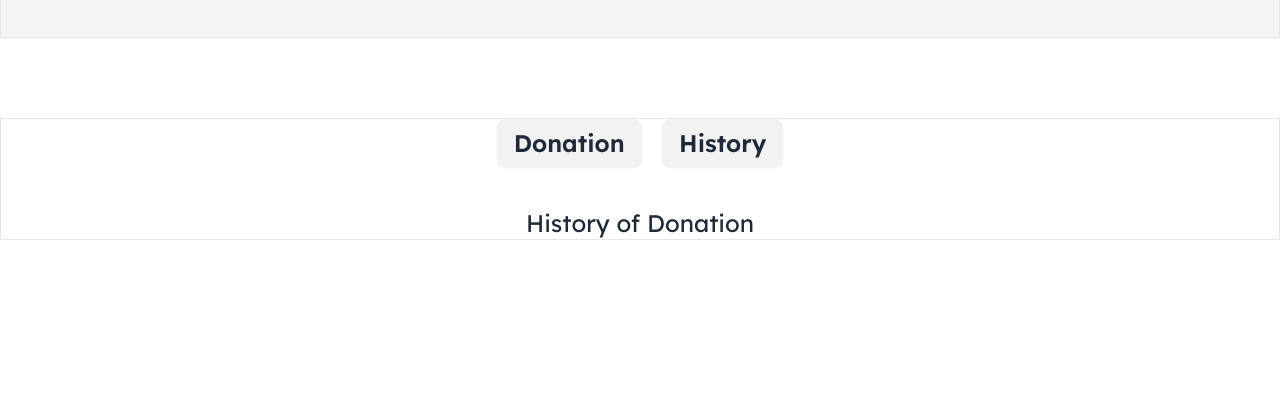
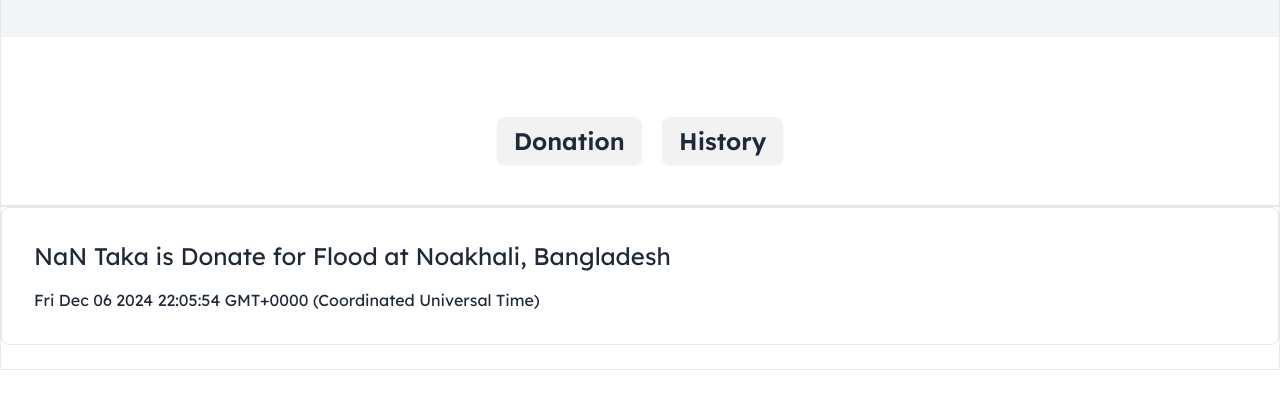
Before and after one commit to masudulalam/RB9A5, a plain HTML site: page index.html in a window 1280 px wide. Both pictures are taken after a click on the button "History". Shown: the part 93-502 px from the top of the page. Drawn offline with nearby package versions, Linux system fonts and the light colour scheme.

Commit message:
added history section

```diff
--- a/index.html
+++ b/index.html
@@ -12,9 +12,9 @@
 </head>
 
 <body>
-    <header class="bg-gray-100 xl:container mx-auto border">
+    <header class="xl:container mx-auto border">
         <!-- Navbar -->
-        <nav class="flex justify-around text-2xl py-10">
+        <nav class="flex justify-around text-2xl py-10 bg-gray-100">
             <button class="btn text-2xl bg-[#B4F461]">Blog</button>
             <div class="flex items-center">
                 <img class="pr-2" src="./assets/logo.png" alt="logo image">
@@ -26,14 +26,15 @@
                 <p>BDT</p>
             </div>
         </nav>
-    </header>
-    <main class="lg:container mx-auto border mt-20">
-        <div class="text-center mb-10">
+        <!-- Banner Section -->
+        <div class="text-center mb-10 mt-20">
             <button id="btn-donation" class="btn text-2xl mr-4">Donation</button>
             <button id="btn-history" class="btn text-2xl">History</button>
         </div>
-        <!-- donation card -->
-        <div id="donation-card" class="flex gap-8 border rounded-lg p-8">
+    </header>
+    <main class="lg:container mx-auto border">
+        <!-- donation card  section -->
+        <section id="donation-card" class="flex gap-8 border rounded-lg p-8">
             <div class="w-2/5">
                 <img src="./assets/noakhali.png" alt="image">
             </div>
@@ -44,17 +45,21 @@
                     <p id="display-donation-amount">0</p>
                     <p>BDT</p>
                 </div>
-                <h2 class="text-2xl pt-4">Donate for Flood at Noakhali, Bangladesh</h2>
-                <p class="py-4"> The recent floods in Noakhali have caused significant damage to homes  infrastructure. Your donation will help provide essential supplies and  to those affected by this disaster. Every contribution, big or small, makes  difference. Please join us in supporting the relief efforts and making a positive impact on the lives of those in need.</p>
-                <input type="text" id="input-donation-amount" class="block input input-bordered w-full max-w-xs" placeholder="Write Donation Amount">
+                <h2 id="donate-title" class="text-2xl pt-4">Donate for Flood at Noakhali, Bangladesh</h2>
+                <p class="py-4"> The recent floods in Noakhali have caused significant damage to homes infrastructure.
+                    Your donation will help provide essential supplies and to those affected by this disaster. Every
+                    contribution, big or small, makes difference. Please join us in supporting the relief efforts and
+                    making a positive impact on the lives of those in need.</p>
+                <input type="text" id="input-donation-amount" class="block input input-bordered w-full max-w-xs"
+                    placeholder="Write Donation Amount">
                 <button id="btn-donate-now" class="btn text-2xl mt-4">Donate Now</button>
             </div>
-        </div>
+        </section>
 
-        <!-- history of donation -->
-        <div class="history">
-            <h1 id="donation-history" class="text-2xl text-center hidden">History of Donation</h1>
-        </div>
+        <!-- donation history section -->
+        <section id="donation-history">
+
+        </section>
     </main>
     <footer></footer>
 
--- a/js/script.js
+++ b/js/script.js
@@ -1,9 +1,9 @@
-document.querySelector('#btn-donate-now').addEventListener('click', function() {
+document.querySelector('#btn-donate-now').addEventListener('click', function () {
     // get donation amount
     let donationAmount = document.querySelector('#input-donation-amount').value;
     // donation amount convert string to number
     donationAmount = parseFloat(donationAmount);
-    if(typeof donationAmount !== 'number' || donationAmount <= 0) {
+    if (typeof donationAmount !== 'number' || donationAmount <= 0) {
         alert('Please provide valid number.');
         return;
     }
@@ -27,18 +27,43 @@ document.querySelector('#btn-donate-now').addEventListener('click', function() {
 });
 
 // display cards event
-document.querySelector('#btn-donation').addEventListener('click', function(){
+document.querySelector('#btn-donation').addEventListener('click', function () {
     // remove the hidden class list from donation cards section
     document.querySelector('#donation-card').classList.remove('hidden');
     // add the hidden class to the history section
     document.querySelector('#donation-history').classList.add('hidden');
 
 })
-// display history event
-document.querySelector('#btn-history').addEventListener('click', function(){
+
+// show donation history
+document.querySelector('#btn-history').addEventListener('click', function () {
     // remove the hidden class list from history section
     document.querySelector('#donation-history').classList.remove('hidden');
     // add the hidden class to the donation cards section
     document.querySelector('#donation-card').classList.add('hidden');
 
+    // input donation amount
+    let donationAmount = document.querySelector('#input-donation-amount').value;
+    // donation amount convert string to number
+    donationAmount = parseFloat(donationAmount);
+    // donation title
+    const donateTitle = document.querySelector('#donate-title').innerText;
+
+    // Add donation history
+    // get current date
+    const date = new Date();
+    // create a div
+    const div = document.createElement('div');
+    div.classList.add('border');
+    div.classList.add('rounded-lg');
+    div.classList.add('p-8');
+    div.classList.add('mb-6');
+    div.innerHTML = `
+        <h2 class='text-2xl mb-4'>${donationAmount} Taka is ${donateTitle}</h2>
+        <p>${date}</p>
+    `;
+    // get donation history container
+    const donationHistoryContainer = document.querySelector('#donation-history');
+    donationHistoryContainer.appendChild(div);
+
 })
```
